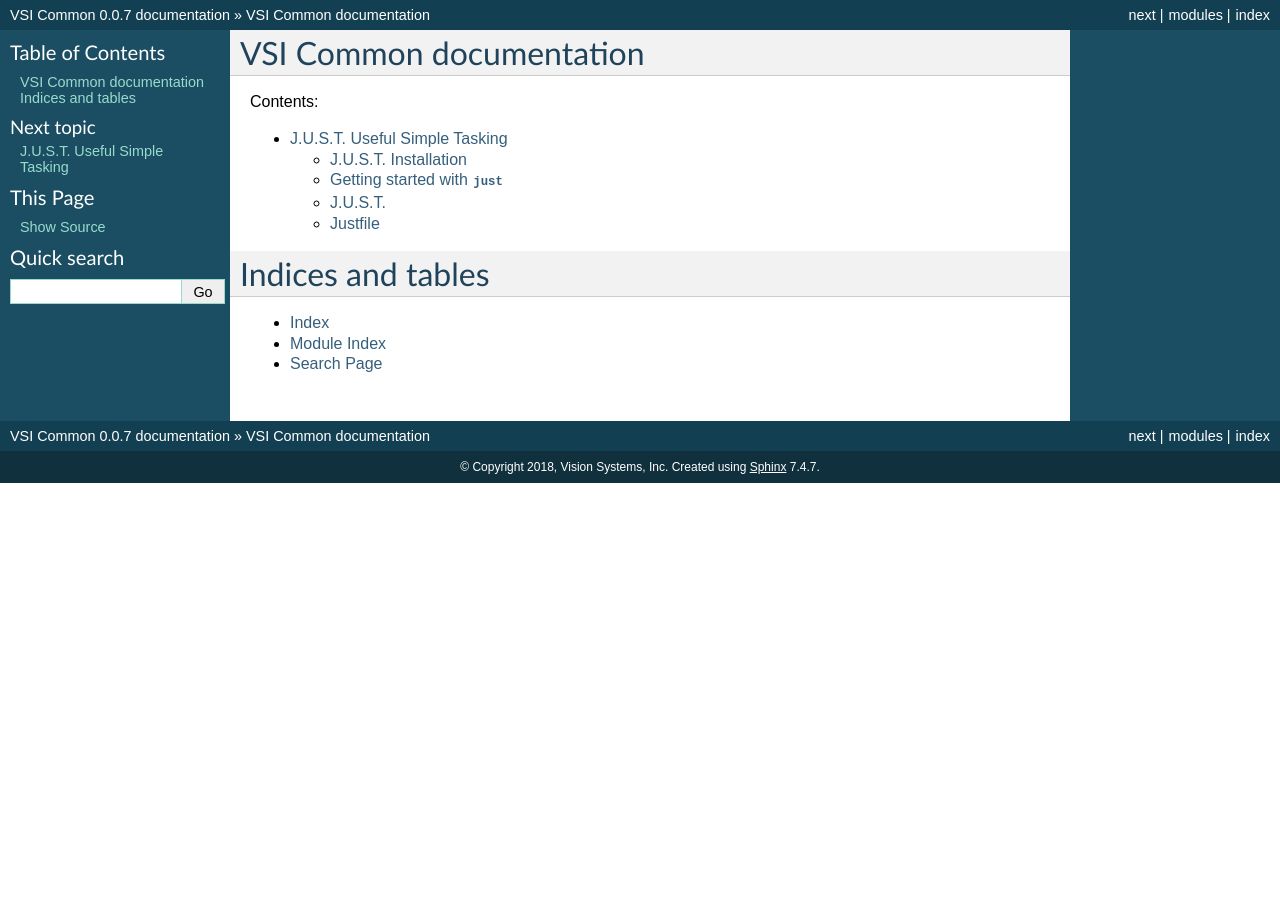
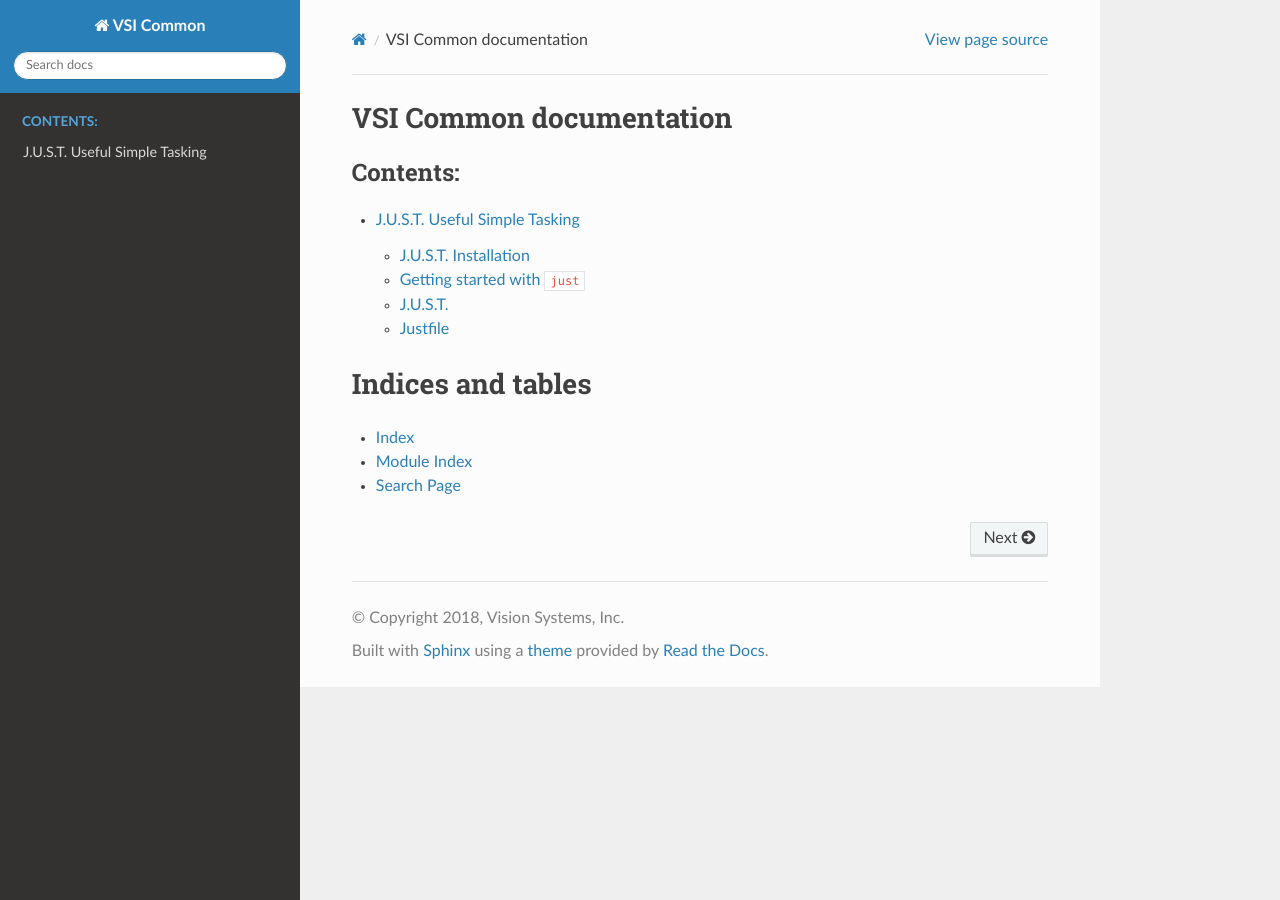
Before and after one commit to VisionSystemsInc/vsi_common, a Sphinx documentation site: the page built from docs/index.rst, in a window 1280 px wide. Built offline with Sphinx 7.4.7 and the Read the Docs theme 2.0.0, drawn with Linux system fonts in a browser that asks for light colours.

```diff
--- a/docs/conf.py
+++ b/docs/conf.py
@@ -83,7 +83,7 @@
 # The theme to use for HTML and HTML Help pages.  See the documentation for
 # a list of builtin themes.
 #
-html_theme = 'classic'
+html_theme = 'sphinx_rtd_theme'
 
 # Theme options are theme-specific and customize the look and feel of a theme
 # further.  For a list of options available for each theme, see the
```
Also changed, not shown: README.md (+25 -3 lines), 3 other files.
